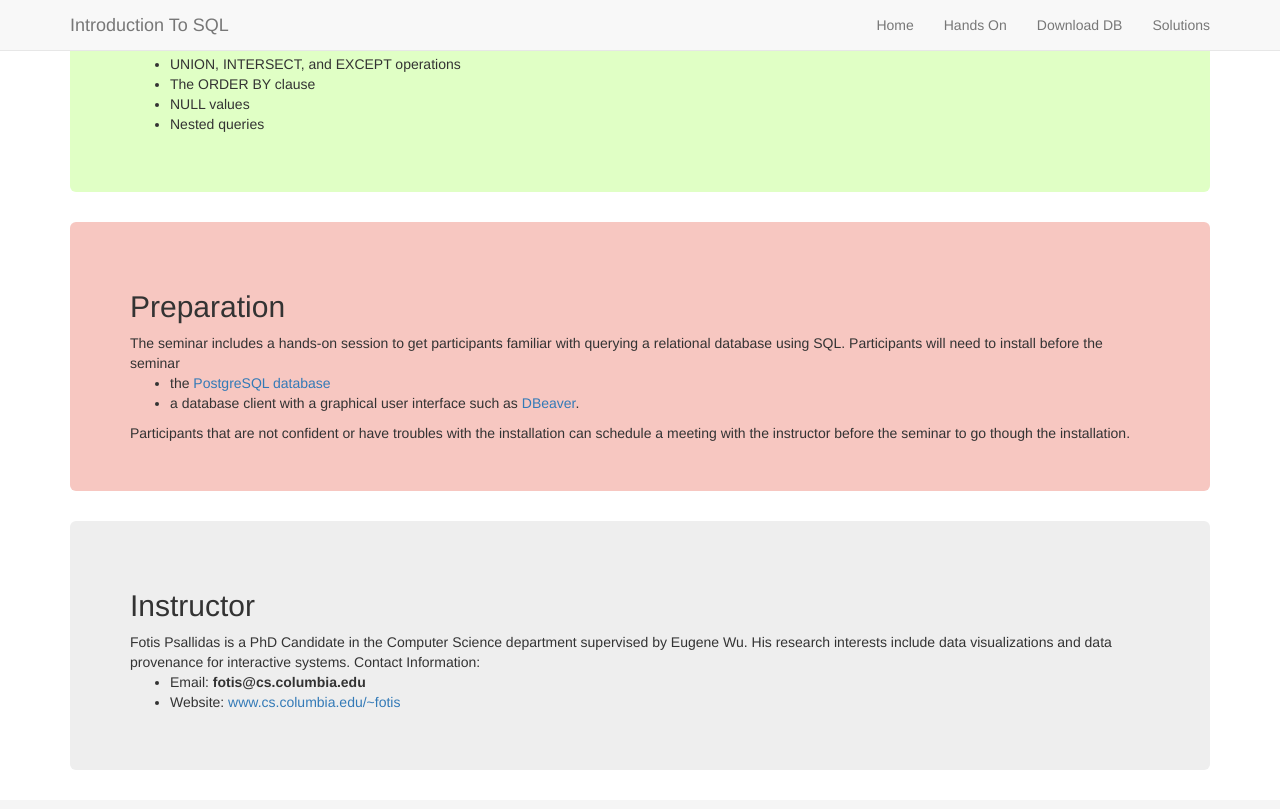
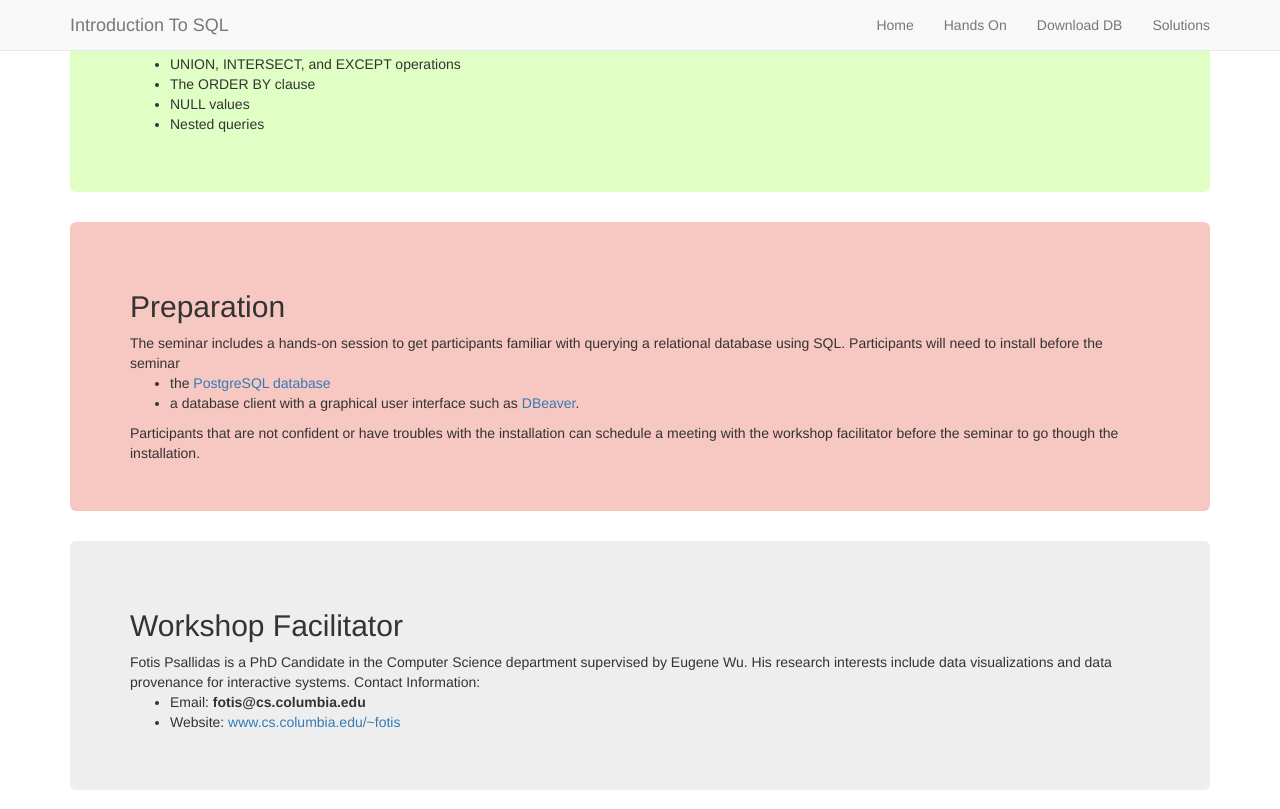
Before and after one commit to psfotis/sqlseminar, a Jekyll site: the page built from docs/index.md, in a window 1280 px wide and 900 px high, scrolled down 588 px. Shown: the top 809 px of the window. Built offline with Jekyll 4.4.1, drawn with Linux system fonts in a browser that asks for light colours; nearby versions of some CDN libraries.

Commit message:
Update index.md

```diff
--- a/docs/index.md
+++ b/docs/index.md
@@ -42,13 +42,13 @@ layout: template1
     <li> a database client with a graphical user interface such as <a href="http://dbeaver.jkiss.org/">DBeaver</a>. </li>
     </ul>
 
-    Participants that are not confident or have troubles with the installation can schedule a meeting with the instructor before the seminar to go though the installation.
+    Participants that are not confident or have troubles with the installation can schedule a meeting with the workshop facilitator before the seminar to go though the installation.
 </div>
 
 
 <div class="jumbotron">
 
-<h2>Instructor</h2>
+<h2>Workshop Facilitator</h2>
 
 Fotis Psallidas is a PhD Candidate in the Computer Science department supervised by Eugene Wu. His research interests include data visualizations and data provenance for interactive systems. Contact Information:
 
```
